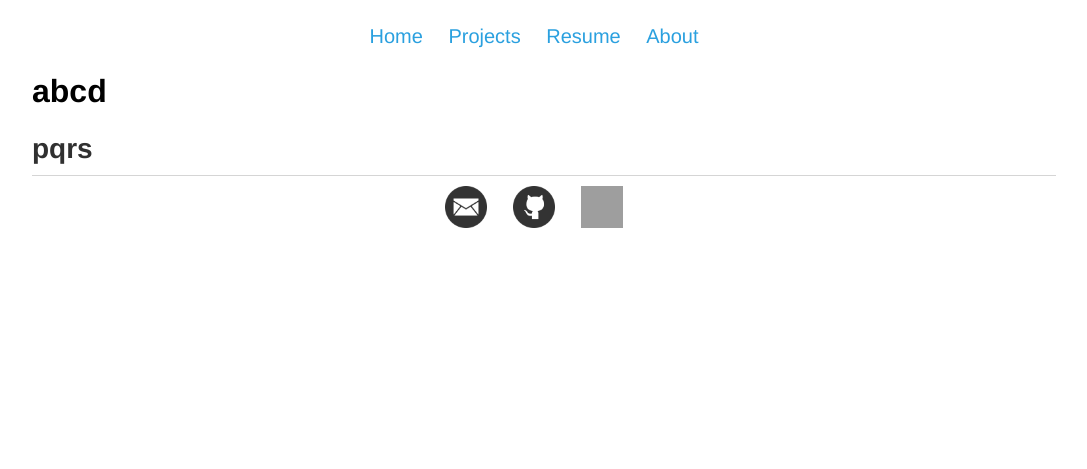
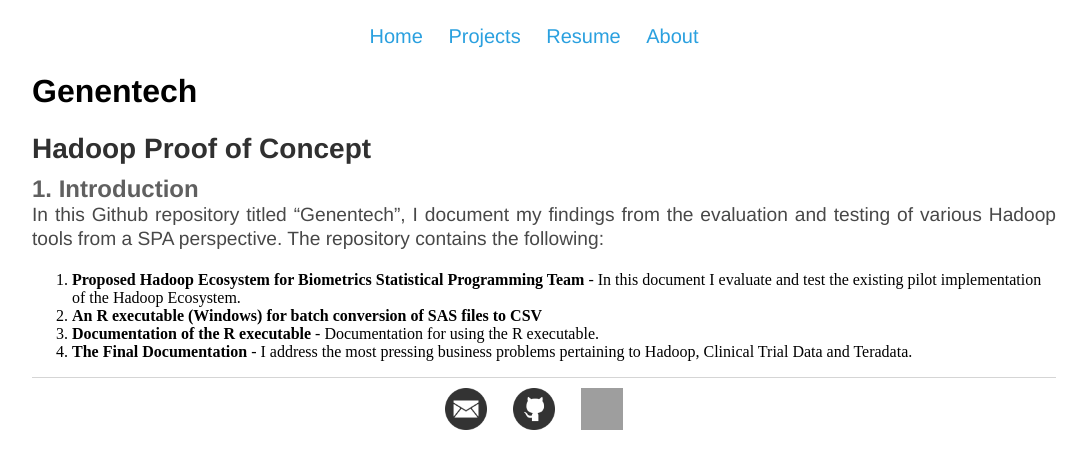
Before and after one commit to NeilBardhan/neilbardhan.github.io, a Jekyll site: the page built from about/test.md, in a window 1280 px wide. Shown: the top 469 px of the page, without its empty margins (96-1183 px from the left). Built offline with Jekyll 4.4.1, drawn with Linux system fonts in a browser that asks for light colours; our own code applies the rules of GitHub Pages for plain Markdown files; grey boxes are pictures that could not be loaded.

Commit message:
Update test.md

```diff
--- a/about/test.md
+++ b/about/test.md
@@ -1,2 +1,9 @@
-# abcd
-## pqrs
+# Genentech
+## Hadoop Proof of Concept
+### 1. Introduction
+In this Github repository titled "Genentech", I document my findings from the evaluation and testing of various Hadoop tools from a SPA perspective. The repository contains the following: <br />
+
+1. **Proposed Hadoop Ecosystem for Biometrics Statistical Programming Team** - In this document I evaluate and test the existing pilot implementation of the Hadoop Ecosystem.<br />
+2. **An R executable (Windows) for batch conversion of SAS files to CSV**<br />
+3. **Documentation of the R executable** - Documentation for using the R executable.<br />
+4. **The Final Documentation** - I address the most pressing business problems pertaining to Hadoop, Clinical Trial Data and Teradata.<br />
```
